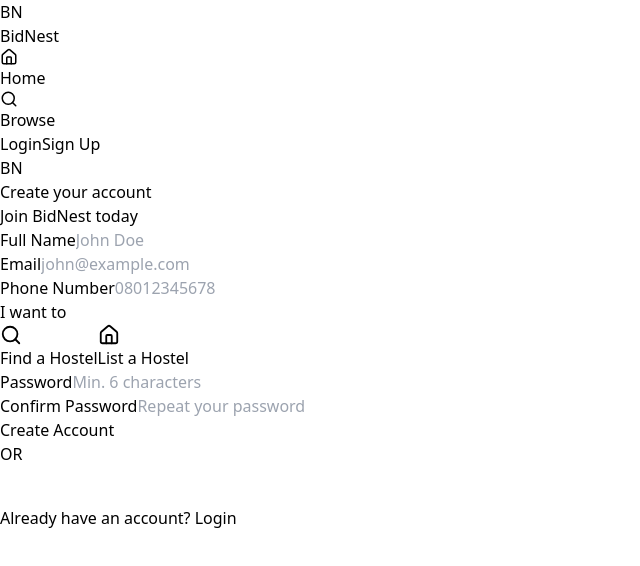
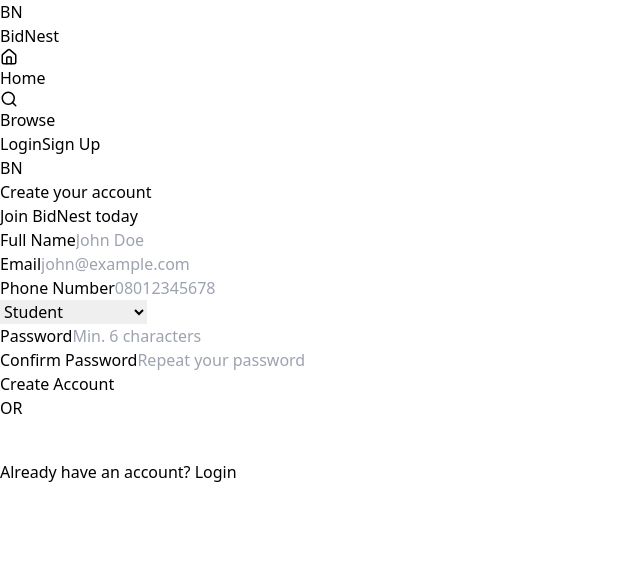
Before and after one commit to Gbolahan15/BidNest, a React app in the folder frontend/: page /register in a window 1280 px wide. Shown: the top 566 px of the page, without its empty margins (0-640 px from the left). Built offline with nearby package versions, Linux system fonts and the light colour scheme; the HTML template or start-up script is replaced by a standard one.

Commit message:
fix: remove confusing 'I am a' label, keep simple role dropdown

```diff
--- a/frontend/src/pages/Register.jsx
+++ b/frontend/src/pages/Register.jsx
@@ -108,37 +108,15 @@
             </div>
 
             <div>
-              <label className="block text-sm font-medium text-gray-700 mb-2">I want to</label>
-              <div className="grid grid-cols-2 gap-3">
-                <button
-                  type="button"
-                  onClick={() => setForm({ ...form, role: "student" })}
-                  className={`flex flex-col items-center gap-2 border-2 rounded-xl px-4 py-4 transition ${
-                    form.role === "student"
-                      ? "border-blue-600 bg-blue-50"
-                      : "border-gray-200 hover:border-gray-300"
-                  }`}
-                >
-                  <Search size={22} className={form.role === "student" ? "text-blue-600" : "text-gray-400"} />
-                  <span className={`text-sm font-medium ${form.role === "student" ? "text-blue-600" : "text-gray-600"}`}>
-                    Find a Hostel
-                  </span>
-                </button>
-                <button
-                  type="button"
-                  onClick={() => setForm({ ...form, role: "landlord" })}
-                  className={`flex flex-col items-center gap-2 border-2 rounded-xl px-4 py-4 transition ${
-                    form.role === "landlord"
-                      ? "border-blue-600 bg-blue-50"
-                      : "border-gray-200 hover:border-gray-300"
-                  }`}
-                >
-                  <Home size={22} className={form.role === "landlord" ? "text-blue-600" : "text-gray-400"} />
-                  <span className={`text-sm font-medium ${form.role === "landlord" ? "text-blue-600" : "text-gray-600"}`}>
-                    List a Hostel
-                  </span>
-                </button>
-              </div>
+              <select
+                name="role"
+                value={form.role}
+                onChange={handleChange}
+                className="w-full border border-gray-200 rounded-xl px-4 py-3 text-sm focus:outline-none focus:ring-2 focus:ring-blue-500"
+              >
+                <option value="student">Student</option>
+                <option value="landlord">Landlord / Agent</option>
+              </select>
             </div>
 
             <div>
```
